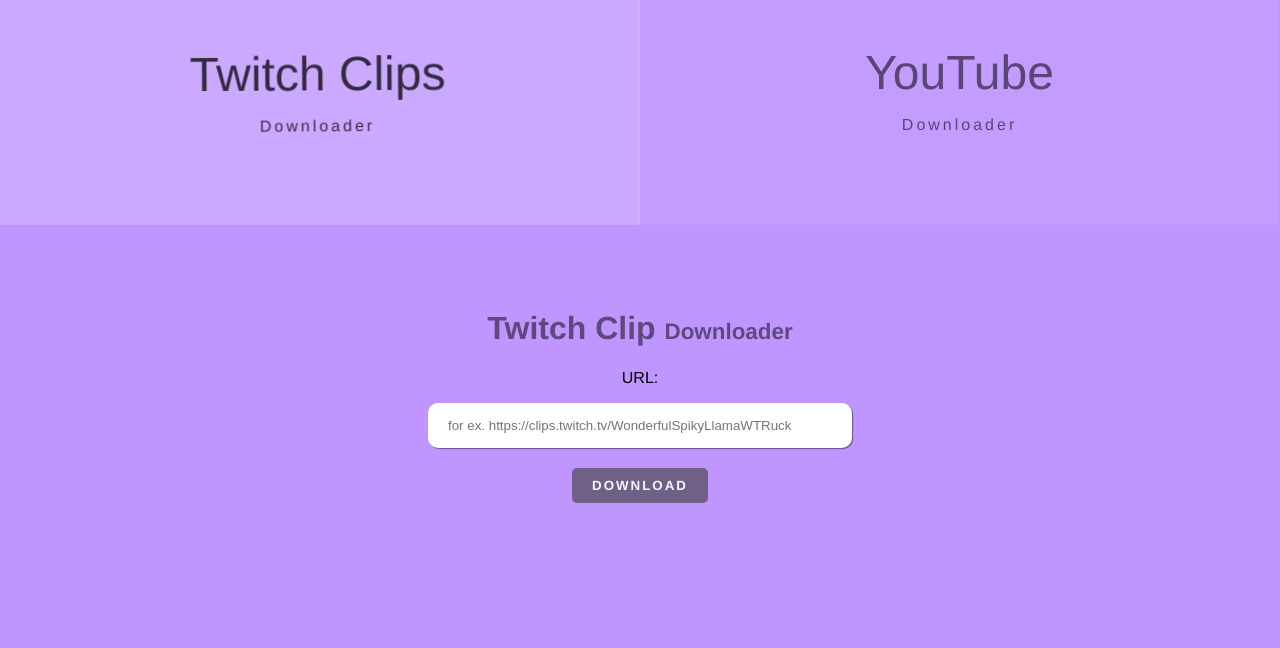
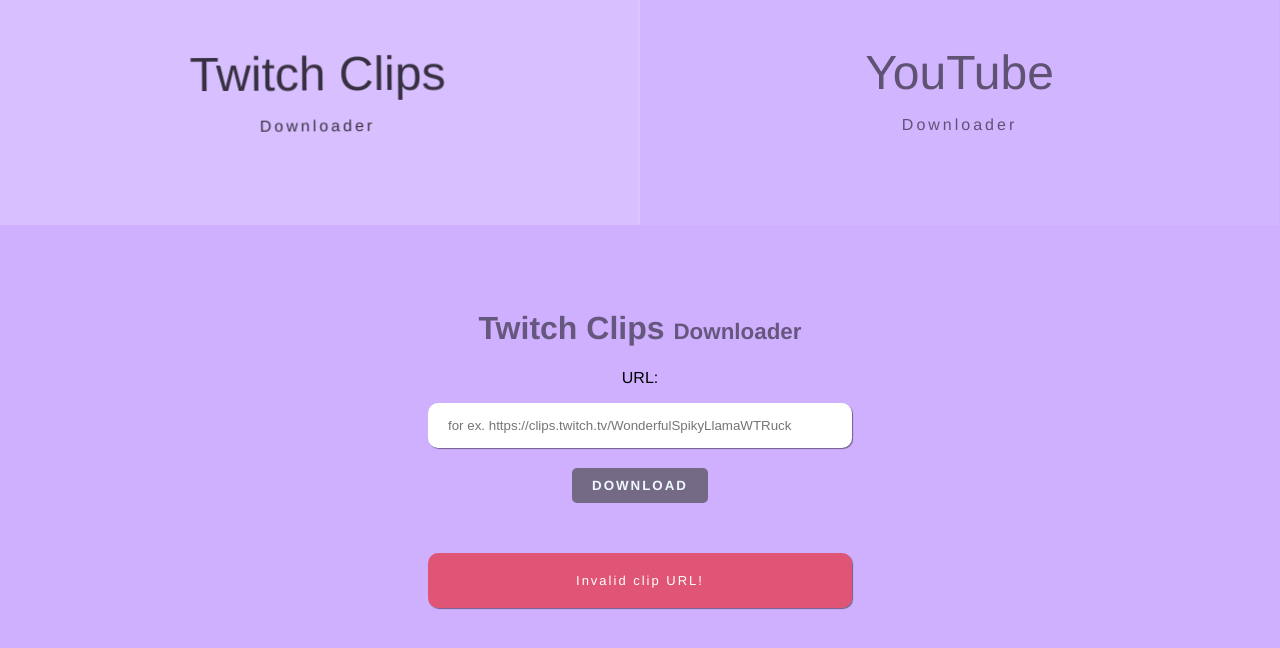
Before and after one commit to mspas/Clip-downloader, a React (Create React App) app: page / in a window 1280 px wide. Both pictures are taken after a click on the button "DOWNLOAD". Shown: the top 648 px of the page. Built offline with nearby package versions, Linux system fonts and the light colour scheme.

Commit message:
functionality merged to the one downloader component

```diff
--- a/src/App.css
+++ b/src/App.css
@@ -15,11 +15,11 @@
 }
 
 .twitch {
-  background: #bf95ff;
+  background: #cfb0ff;
   font-family: Roobert, "Helvetica Neue", Helvetica, Arial, sans-serif;
 }
 .youtube {
-  background: #ff8888;
+  background: #ffbdbd;
   font-family: Roobert, "Helvetica Neue", Helvetica, Arial, sans-serif;
 }
 
--- a/src/App.js
+++ b/src/App.js
@@ -1,15 +1,23 @@
 import React from "react";
 import "./App.css";
-import ClipDownloader from "./components/ClipDownloader";
-import YouTubeDownloader from "./components/YouTubeDownloader";
 import Switch from "./components/Switch";
+import Downloader from "./components/Downloader";
 
 class App extends React.Component {
   constructor() {
     super();
     this.state = {
       activeOption: 0,
-      options: [{ title: "Twitch Clips" }, { title: "YouTube" }],
+      options: [{
+        type: "twitch-clip",
+        exampleURL: "https://clips.twitch.tv/WonderfulSpikyLlamaWTRuck",
+        title: "Twitch Clips"
+      },
+      {
+        type: "youtube",
+        exampleURL: "https://www.youtube.com/watch?v=lU0U3gogyOM",
+        title: "YouTube"
+      }]
     };
     this.handleOptionClick = this.handleOptionClick.bind(this);
   }
@@ -29,8 +37,7 @@
           onOptionClick={this.handleOptionClick}
         />
         <div className="downloader-wrap">
-          {this.state.activeOption === 0 && <ClipDownloader />}
-          {this.state.activeOption === 1 && <YouTubeDownloader />}
+          <Downloader data={this.state.options[this.state.activeOption]} key={this.state.options[this.state.activeOption].type} />
         </div>
       </main>
     );
--- a/src/components/ClipDownloader.js
+++ /dev/null
@@ -1,67 +0,0 @@
-import React from "react";
-import "./downloader.css";
-
-const domain = "http://localhost:9000";
-
-class ClipDownloader extends React.Component {
-  constructor(props) {
-    super(props);
-    this.state = { url: "" };
-    this.handleGetClip = this.handleGetClip.bind(this);
-  }
-
-  handleInputChange = (event) => {
-    const { value } = event.target;
-    this.setState({
-      url: value,
-    });
-  };
-
-  handleGetClip = (event) => {
-    event.preventDefault();
-    let validateUrl = new RegExp("https:\/\/w{3}.twitch.tv\/.*").test(this.state.url);
-    if (!validateUrl) validateUrl = new RegExp("https:\/\/clips.twitch.tv\/.*").test(this.state.url);
-    if (validateUrl)
-      fetch(domain + `/download/twitchclip?URL=${this.state.url}`, {
-        method: "GET",
-      })
-        .then((res) => res.json())
-        .then((json) => {
-          console.log(json);
-          if (json.statusCode !== 200)
-            alert("Error " + json.statusCode + "! Cannot find a clip within this URL!");
-          else
-            window.open(json.url);
-        });
-    else window.alert("Invalid clip URL!");
-  };
-
-  render() {
-    return (
-      <div className="downloader-container">
-        <h1 className="heading-twitch">
-          Twitch Clip <span>Downloader</span>
-        </h1>
-        <p>URL:</p>
-        <input
-          className="URL-input"
-          placeholder="for ex. https://clips.twitch.tv/WonderfulSpikyLlamaWTRuck"
-          onChange={this.handleInputChange}
-        />
-        <button className="convert-button" onClick={this.handleGetClip}>
-          Download
-        </button>
-      </div>
-    );
-  }
-}
-export default ClipDownloader;
-
-
-/*new RegExp("https:\/\/(w{3}).twitch.tv\/.*").test(
-      this.state.url
-    );
-    if (!validateUrl)
-      validateUrl = new RegExp("https:\/\/clips.twitch.tv\/.*").test(
-        this.state.url
-      );*/
--- /dev/null
+++ b/src/components/Downloader.js
@@ -0,0 +1,113 @@
+import React from "react";
+import "./downloader.css";
+
+const domain = "http://localhost:9000";
+
+class Downloader extends React.Component {
+  constructor(props) {
+    super(props);
+    this.state = {
+      url: "",
+      alertText: "Error",
+      showAlert: false
+    };
+    this.handleGetClip = this.handleGetClip.bind(this);
+  }
+
+  handleInputChange = (event) => {
+    const { value } = event.target;
+    this.setState({
+      url: value,
+    });
+  };
+
+  handleGetClip = (event) => {
+    event.preventDefault();
+    this.setState({
+      showAlert: false
+    }, () => {
+      switch (this.props.data.type) {
+        case "twitch-clip":
+          this.getTwitchClip(this.state.url);
+          break;
+        case "youtube":
+          this.getYTVideo(this.state.url);
+          break;
+      }
+
+    })
+  };
+
+  getTwitchClip(url) {
+    let validateUrl = new RegExp("https:\/\/w{3}.twitch.tv\/.*").test(url);
+    if (!validateUrl) validateUrl = new RegExp("https:\/\/clips.twitch.tv\/.*").test(url);
+    if (validateUrl)
+      fetch(domain + `/download/twitchclip?URL=${url}`, {
+        method: "GET",
+      })
+        .then((res) => res.json())
+        .then((json) => {
+          if (json.statusCode !== 200)
+            this.setState({
+              alertText: "Error " + json.statusCode + "! Cannot find a clip within this URL!",
+              showAlert: true
+            })
+          else
+            window.open(json.url);
+        });
+    else {
+      this.setState({
+        alertText: "Invalid clip URL!",
+        showAlert: true
+      })
+    }
+  }
+
+  getYTVideo(url) {
+    let validateUrl = new RegExp("https:\/\/w{3}.youtube.com\/.*").test(url);
+    if (validateUrl) {
+      fetch(domain + `/get-video-info?URL=${url}`, {
+        method: "GET",
+      })
+        .then((res) => res.json())
+        .then((json) => {
+          if (!json.foundFlag)
+            this.setState({
+              alertText: "Error 404! Cannot find a video within this URL!",
+              showAlert: true
+            })
+          else
+            window.location.href = domain + `/download/ytvideo?URL=${url}`;
+        });
+    }
+    else {
+      this.setState({
+        alertText: "Invalid video URL!",
+        showAlert: true
+      })
+    }
+  };
+
+  render() {
+    return (
+      <div className="downloader-container">
+        <h1 className="heading">
+          {this.props.data.title} <span>Downloader</span>
+        </h1>
+        <p>URL:</p>
+        <input
+          className="URL-input"
+          placeholder={"for ex. " + this.props.data.exampleURL}
+          onChange={this.handleInputChange}
+        />
+        <button className="convert-button" onClick={this.handleGetClip}>
+          Download
+                </button>
+        {this.state.showAlert ? <div className="alert">
+          {this.state.alertText}
+        </div> : " "}
+      </div>
+    );
+  }
+}
+export default Downloader;
--- a/src/components/YouTubeDownloader.js
+++ /dev/null
@@ -1,57 +0,0 @@
-import React from "react";
-import "./downloader.css";
-
-const domain = "http://localhost:9000";
-
-class YouTubeDownloader extends React.Component {
-  constructor(props) {
-    super(props);
-    this.state = { url: "" };
-    this.handleGetClip = this.handleGetClip.bind(this);
-  }
-
-  handleInputChange = (event) => {
-    const { value } = event.target;
-    this.setState({
-      url: value,
-    });
-  };
-
-  handleGetClip = (event) => {
-    event.preventDefault();
-    let validateUrl = new RegExp("https:\/\/w{3}.youtube.com\/.*").test(this.state.url);
-    if (validateUrl) {
-      fetch(domain + `/get-video-info?URL=${this.state.url}`, {
-        method: "GET",
-      })
-        .then((res) => res.json())
-        .then((json) => {
-          console.log(json);
-          if (!json.foundFlag)
-            alert("Error 404! Cannot find a video within this URL!");
-          else
-            window.location.href = domain + `/download/ytvideo?URL=${this.state.url}`;
-        });
-    }
-  };
-
-  render() {
-    return (
-      <div className="downloader-container">
-        <h1 className="heading-youtube">
-          YouTube <span>Downloader</span>
-        </h1>
-        <p>URL:</p>
-        <input
-          className="URL-input"
-          placeholder="for ex. https://www.youtube.com/watch?v=lU0U3gogyOM"
-          onChange={this.handleInputChange}
-        />
-        <button className="convert-button" onClick={this.handleGetClip}>
-          Download
-        </button>
-      </div>
-    );
-  }
-}
-export default YouTubeDownloader;
--- a/src/components/downloader.css
+++ b/src/components/downloader.css
@@ -44,3 +44,26 @@
 button:hover {
   letter-spacing: 4px;
 }
+.alert {
+  margin-top: 50px;
+  margin-left: auto;
+  margin-right: auto;
+  width: 50%;
+  padding: 20px;
+  background: #ec1b1b9a;
+  color: #fff;
+  letter-spacing: 2px;
+  font-size: 13px;
+  border-radius: 10px;
+  box-shadow: 1px 1px 1px rgba(0, 0, 0, 0.466);
+  animation: fadeIn 1s ease-in
+}
+
+@keyframes fadeIn {
+  0% {
+    opacity: 0;
+  }
+  100% {
+    opacity: 1;
+  }
+}
```
